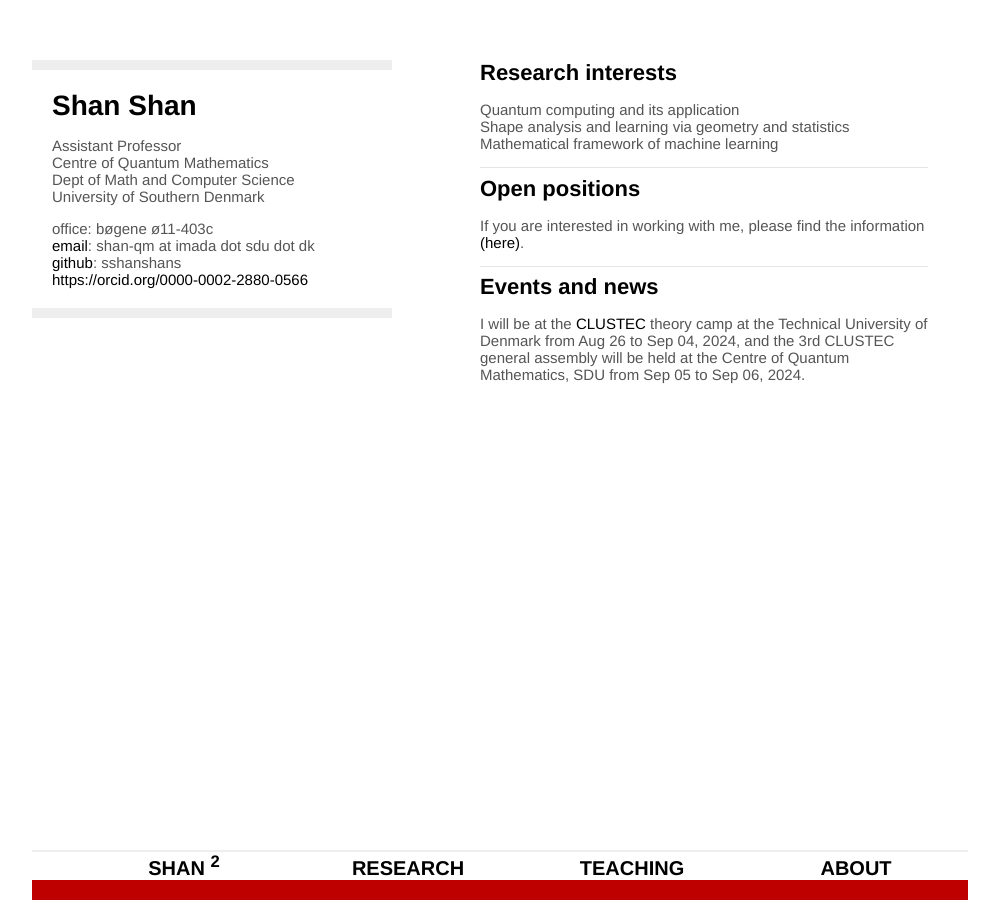
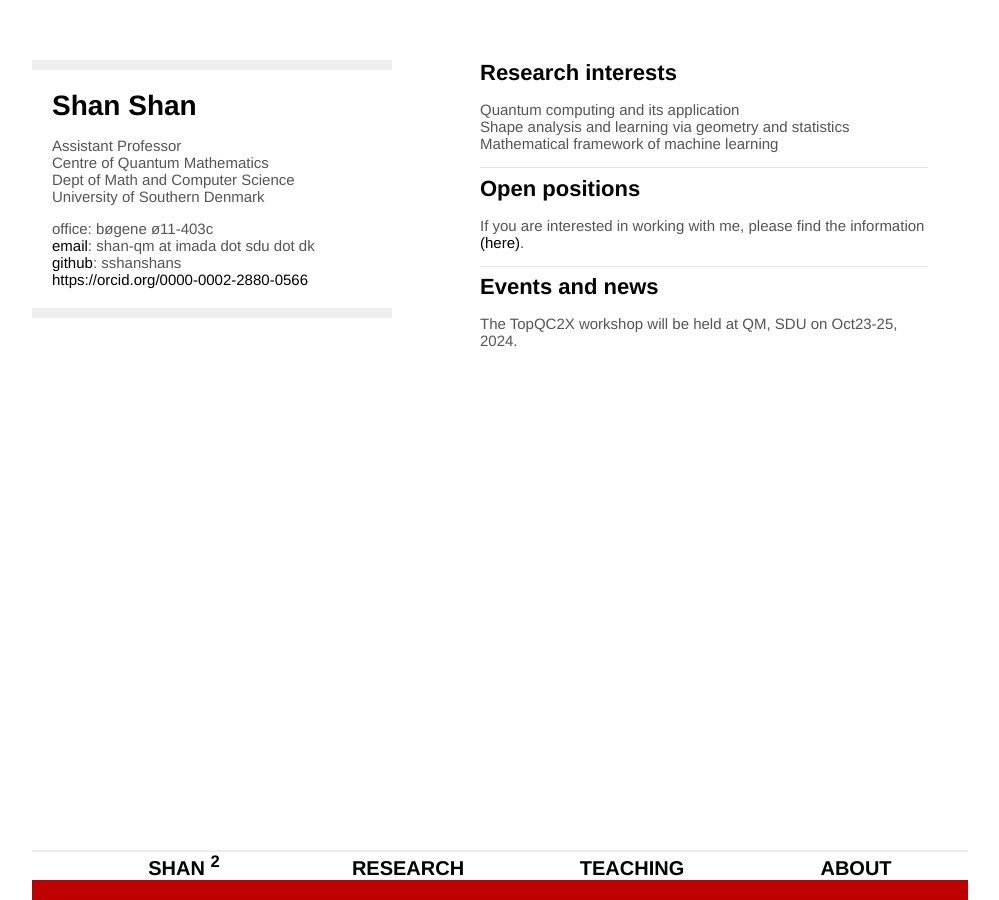
Before and after one commit to sshanshans/sshanshans.github.io, a Jekyll site: the page built from index.md, in a window 1280 px wide. Shown: the whole page, without its empty margins (160-1159 px from the left). Built offline with Jekyll 4.4.1, drawn with Linux system fonts in a browser that asks for light colours.

Commit message:
Update index.md

```diff
--- a/index.md
+++ b/index.md
@@ -15,7 +15,7 @@ If you are interested in working with me, please find the information [(here)](.
 <hr />
 
 ### Events and news
-I will be at the [CLUSTEC](https://clustec.eu/) theory camp at the Technical University of Denmark from Aug 26 to Sep 04, 2024, and the 3rd CLUSTEC general assembly will be held at the Centre of Quantum Mathematics, SDU from Sep 05 to Sep 06, 2024.
+The TopQC2X workshop will be held at QM, SDU on Oct23-25, 2024.
 
 <br />
 <br />
```
